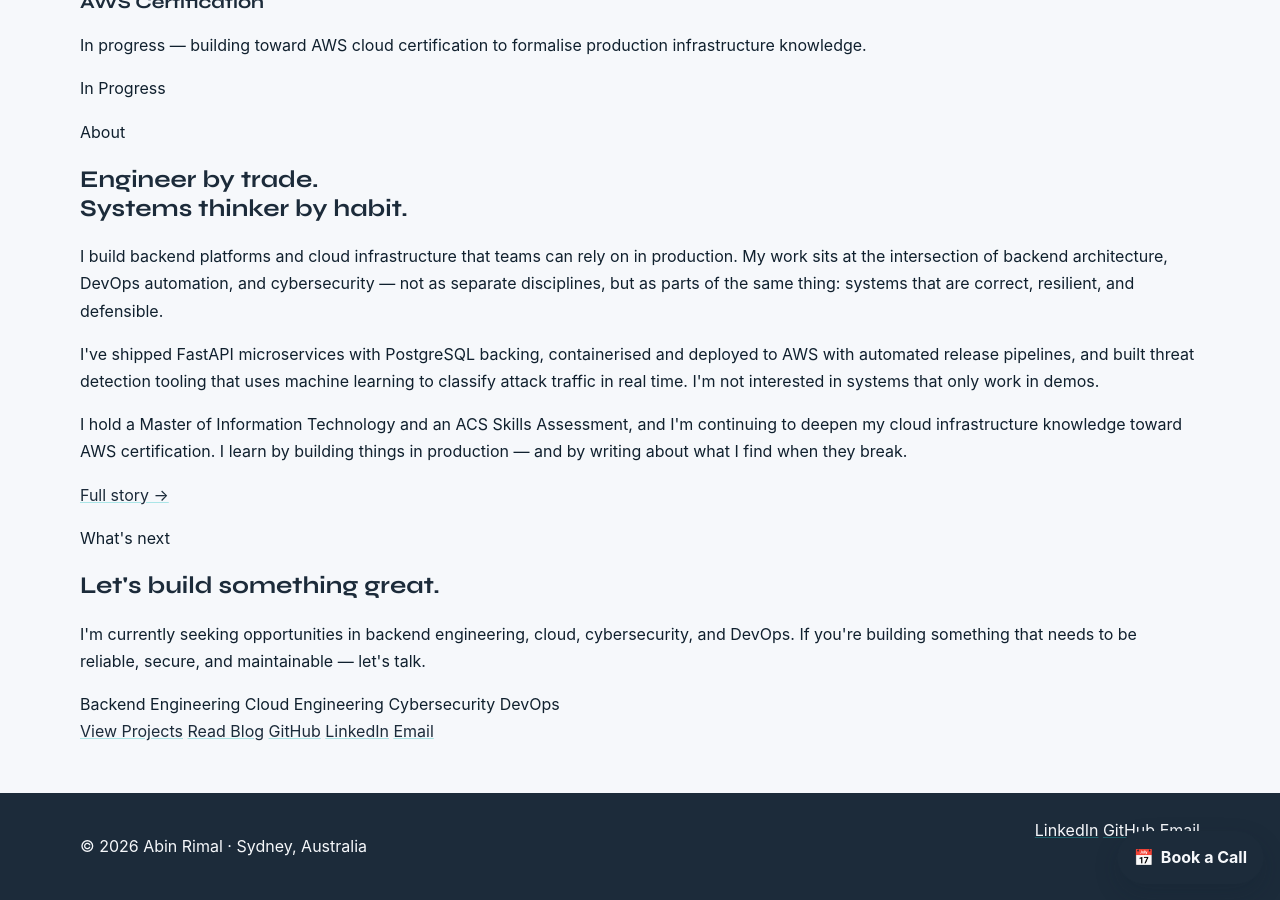
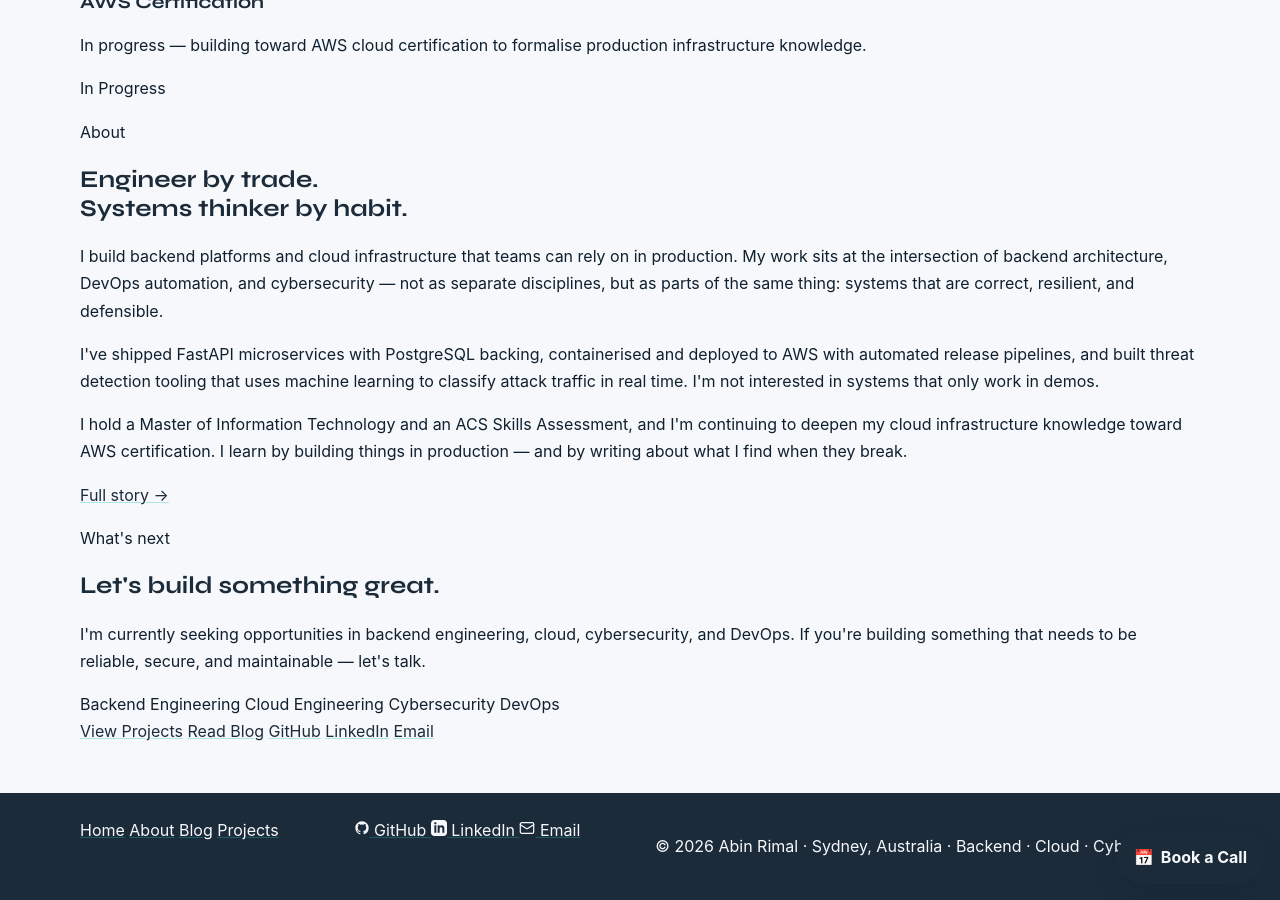
Before and after one commit to abinrimal/abinrimal.github.io, a Jekyll site: the page built from index.md, in a window 1280 px wide and 900 px high, scrolled down 4104 px. Built offline with Jekyll 4.4.1, drawn with Linux system fonts in a browser that asks for light colours.

Commit message:
Update footer.html

```diff
--- a/_includes/footer.html
+++ b/_includes/footer.html
@@ -1,10 +1,35 @@
-<footer class="site-footer">
+<footer class="site-footer" aria-label="Site footer">
   <div class="container footer-wrap">
-    <p>© {{ 'now' | date: '%Y' }} {{ site.title }} · Sydney, Australia</p>
-    <div class="social-row" aria-label="Social links">
-      <a href="https://www.linkedin.com/in/abinrimal" target="_blank" rel="noopener">LinkedIn</a>
-      <a href="https://github.com/abinrimal" target="_blank" rel="noopener">GitHub</a>
-      <a href="mailto:abinrimal7@gmail.com">Email</a>
-    </div>
+
+    <nav class="footer-links" aria-label="Footer navigation">
+      <a href="{{ '/' | relative_url }}">Home</a>
+      <a href="{{ '/about/' | relative_url }}">About</a>
+      <a href="{{ '/blog/' | relative_url }}">Blog</a>
+      <a href="{{ '/#featured-projects' | relative_url }}">Projects</a>
+    </nav>
+
+    <nav class="footer-social" aria-label="Social links">
+      <a href="https://github.com/abinrimal" target="_blank" rel="noopener noreferrer" aria-label="GitHub profile">
+        <svg width="16" height="16" viewBox="0 0 24 24" fill="currentColor" aria-hidden="true"><path d="M12 2C6.477 2 2 6.484 2 12.017c0 4.425 2.865 8.18 6.839 9.504.5.092.682-.217.682-.483 0-.237-.008-.868-.013-1.703-2.782.605-3.369-1.343-3.369-1.343-.454-1.158-1.11-1.466-1.11-1.466-.908-.62.069-.608.069-.608 1.003.07 1.531 1.032 1.531 1.032.892 1.53 2.341 1.088 2.91.832.092-.647.35-1.088.636-1.338-2.22-.253-4.555-1.113-4.555-4.951 0-1.093.39-1.988 1.029-2.688-.103-.253-.446-1.272.098-2.65 0 0 .84-.27 2.75 1.026A9.564 9.564 0 0 1 12 6.844a9.59 9.59 0 0 1 2.504.337c1.909-1.296 2.747-1.027 2.747-1.027.546 1.379.202 2.398.1 2.651.64.7 1.028 1.595 1.028 2.688 0 3.848-2.339 4.695-4.566 4.943.359.309.678.92.678 1.855 0 1.338-.012 2.419-.012 2.747 0 .268.18.58.688.482A10.02 10.02 0 0 0 22 12.017C22 6.484 17.522 2 12 2z"/></svg>
+        GitHub
+      </a>
+      <a href="https://www.linkedin.com/in/abinrimal" target="_blank" rel="noopener noreferrer" aria-label="LinkedIn profile">
+        <svg width="16" height="16" viewBox="0 0 24 24" fill="currentColor" aria-hidden="true"><path d="M19 0h-14c-2.761 0-5 2.239-5 5v14c0 2.761 2.239 5 5 5h14c2.762 0 5-2.239 5-5v-14c0-2.761-2.238-5-5-5zm-11 19h-3v-11h3v11zm-1.5-12.268c-.966 0-1.75-.79-1.75-1.764s.784-1.764 1.75-1.764 1.75.79 1.75 1.764-.783 1.764-1.75 1.764zm13.5 12.268h-3v-5.604c0-3.368-4-3.113-4 0v5.604h-3v-11h3v1.765c1.396-2.586 7-2.777 7 2.476v6.759z"/></svg>
+        LinkedIn
+      </a>
+      <a href="mailto:abinrimal7@gmail.com" aria-label="Send email">
+        <svg width="16" height="16" viewBox="0 0 24 24" fill="none" stroke="currentColor" stroke-width="1.8" stroke-linecap="round" stroke-linejoin="round" aria-hidden="true"><rect x="2" y="4" width="20" height="16" rx="2"/><path d="m22 7-8.97 5.7a1.94 1.94 0 0 1-2.06 0L2 7"/></svg>
+        Email
+      </a>
+    </nav>
+
+    <p class="footer-copy">
+      <span>© {{ 'now' | date: '%Y' }} {{ site.title }}</span>
+      <span class="footer-dot" aria-hidden="true">·</span>
+      <span>Sydney, Australia</span>
+      <span class="footer-dot" aria-hidden="true">·</span>
+      <span>Backend · Cloud · Cybersecurity</span>
+    </p>
+
   </div>
 </footer>
```
